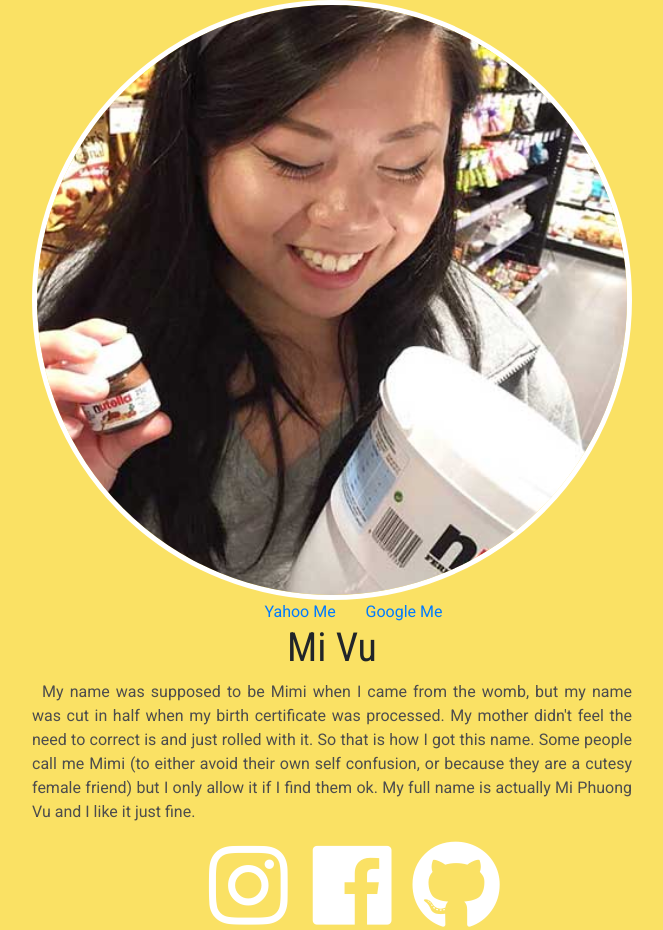
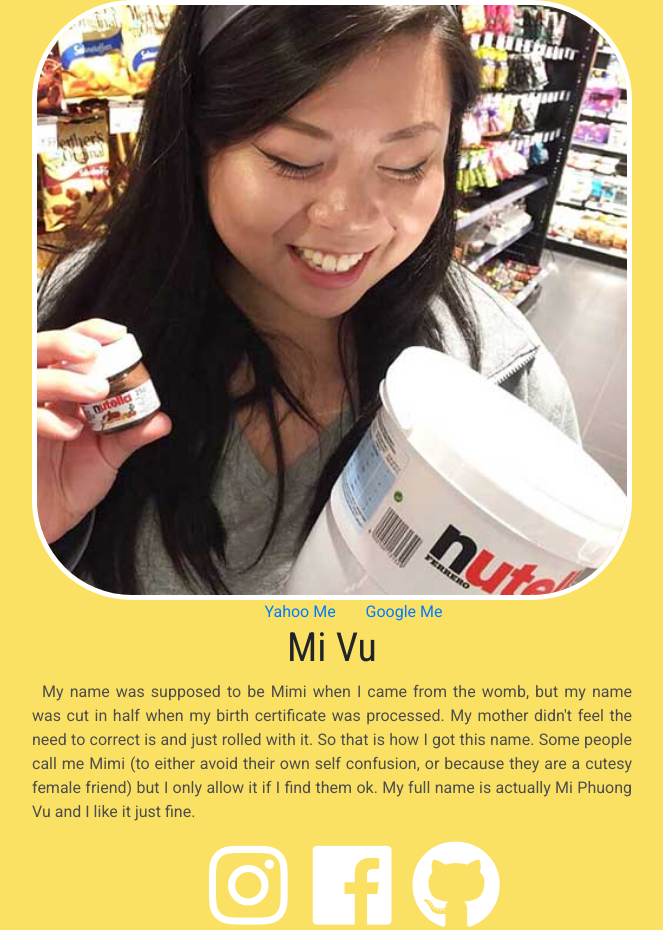
Before and after one commit to MiPhuongVu/thurs-site, a Jekyll site: the page built from index.html, in a window 1280 px wide. Shown: the whole page, without its empty margins (308-971 px from the left). Built offline with Jekyll 4.4.1, drawn with Linux system fonts in a browser that asks for light colours; nearby versions of some CDN libraries.

Commit message:
Update main.scss

```diff
--- a/assets/css/main.scss
+++ b/assets/css/main.scss
@@ -32,7 +32,7 @@
     display: block;
     margin: 0 auto;
     border: 5px solid white;
-    border-radius: 300px;
+    border-radius: 100px;
     width: 200px;
 }
 
```
